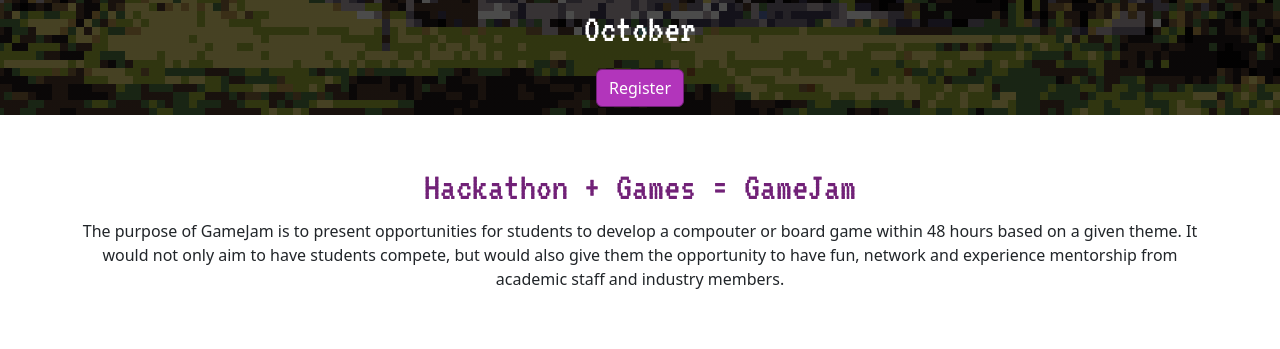
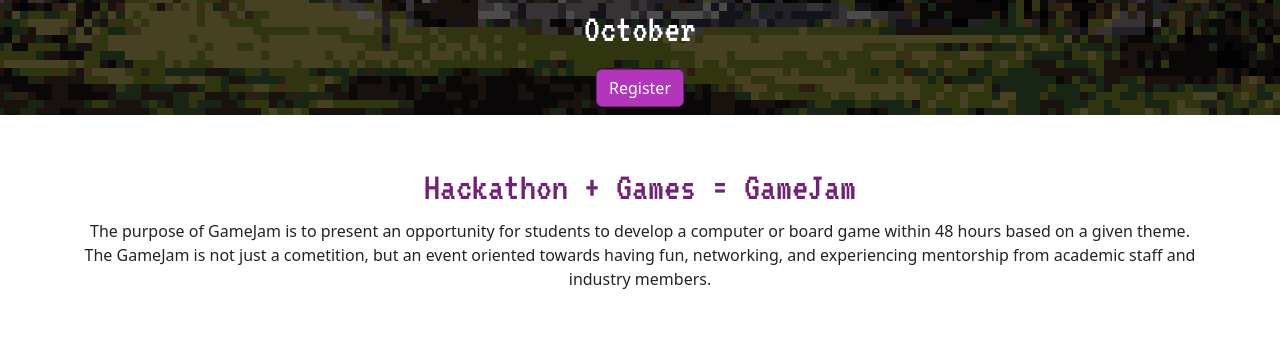
Before and after one commit to K-Martin-RGULec/GameJam, a plain HTML site: page index.html in a window 1280 px wide. Shown: the part 451-800 px from the top of the page. Drawn offline with nearby package versions, Linux system fonts and the light colour scheme; a script that the page names is missing.

Commit message:
Add files via upload

```diff
--- a/index.html
+++ b/index.html
@@ -48,7 +48,7 @@
                 <div class="container text-center">
                     <div class="row">
                         <h1>Hackathon + Games = GameJam</h1>
-                        <p>The purpose of GameJam is to present opportunities for students to develop a compouter or board game within 48 hours based on a given theme. It would not only aim to have students compete, but would also give them the opportunity to have fun, network and experience mentorship from academic staff and industry members.</p>
+                        <p>The purpose of GameJam is to present an opportunity for students to develop a computer or board game within 48 hours based on a given theme. The GameJam is not just a cometition, but an event oriented towards having fun, networking, and experiencing mentorship from academic staff and industry members.</p>
                     </div>
 
                 <div class="py-5 row row-cols-1 row-cols-sm-2 row-cols-md-3 g-3">
```
